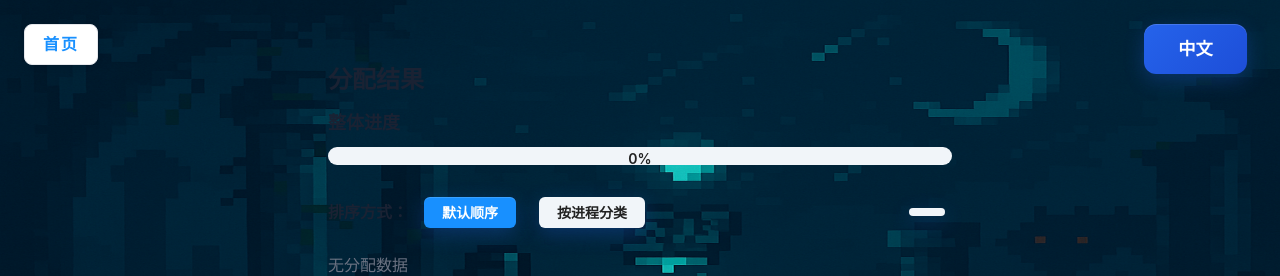
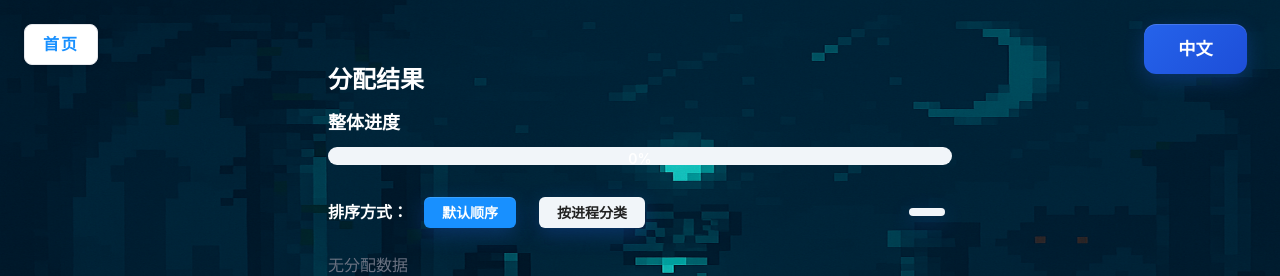
Before and after one commit to laxal0331/AI-task-decomposition, a Next.js app: page /result in a window 1280 px wide. Shown: the top 276 px of the page. Built offline with nearby package versions, Linux system fonts and the light colour scheme; no server answers; the database is empty.

Commit message:
chore(ui): set result page labels to white

```diff
--- a/pages/result.tsx
+++ b/pages/result.tsx
@@ -350,17 +350,17 @@ export default function ResultPage() {
             {t.lang}
           </button>
         </div>
-        <h1 className="text-2xl font-bold mb-6">{t.title}</h1>
+        <h1 className="text-2xl font-bold mb-6" style={{ color: '#fff' }}>{t.title}</h1>
         <div style={{marginBottom:32}}>
-          <div style={{fontWeight:700, fontSize:18, marginBottom:8}}>{t.overallProgress}</div>
+          <div style={{fontWeight:700, fontSize:18, marginBottom:8, color: '#fff'}}>{t.overallProgress}</div>
           <div style={{height:18, background:'#f1f5f9', borderRadius:9, overflow:'hidden', position:'relative'}}>
             <div style={{width: `${Math.round(overallProgress*100)}%`, height:'100%', background:'#1890ff', borderRadius:9, transition:'width 0.4s'}}></div>
-            <span style={{position:'absolute', left:'50%', top:0, transform:'translateX(-50%)', fontWeight:600, color:'#222', fontSize:14}}>{Math.round(overallProgress*100)}%</span>
+            <span style={{position:'absolute', left:'50%', top:0, transform:'translateX(-50%)', fontWeight:600, color:'#fff', fontSize:14}}>{Math.round(overallProgress*100)}%</span>
           </div>
         </div>
         <div style={{marginBottom:24, display:'flex', alignItems:'center'}}>
           <div style={{display:'flex', alignItems:'center', gap:16}}>
-            <span style={{fontWeight:600}}>{lang === 'zh' ? '排序方式：' : 'Sort by:'}</span>
+            <span style={{fontWeight:600, color:'#fff'}}>{lang === 'zh' ? '排序方式：' : 'Sort by:'}</span>
             <button
               className="btn"
               style={{background: sortMode==='default' ? '#1890ff' : '#f1f5f9', color: sortMode==='default' ? '#fff' : '#222', borderRadius:6, fontWeight:600, fontSize:14, padding:'4px 18px', border:'none', cursor:'pointer'}}
```
